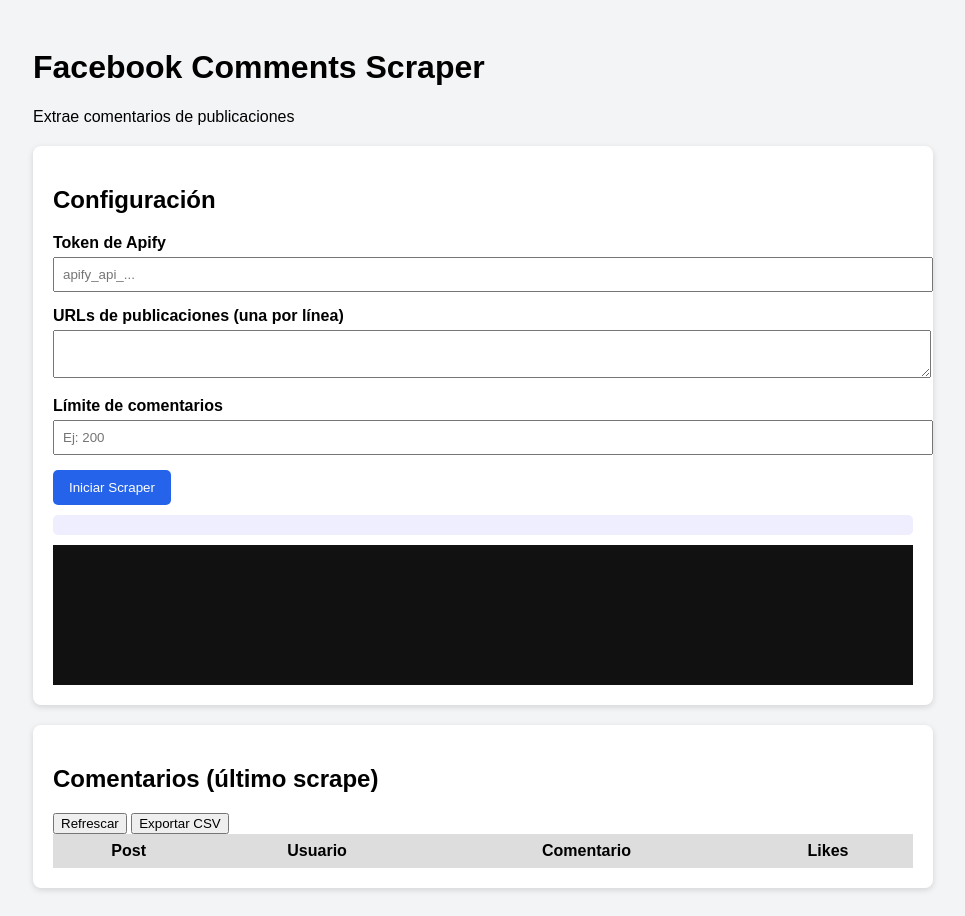
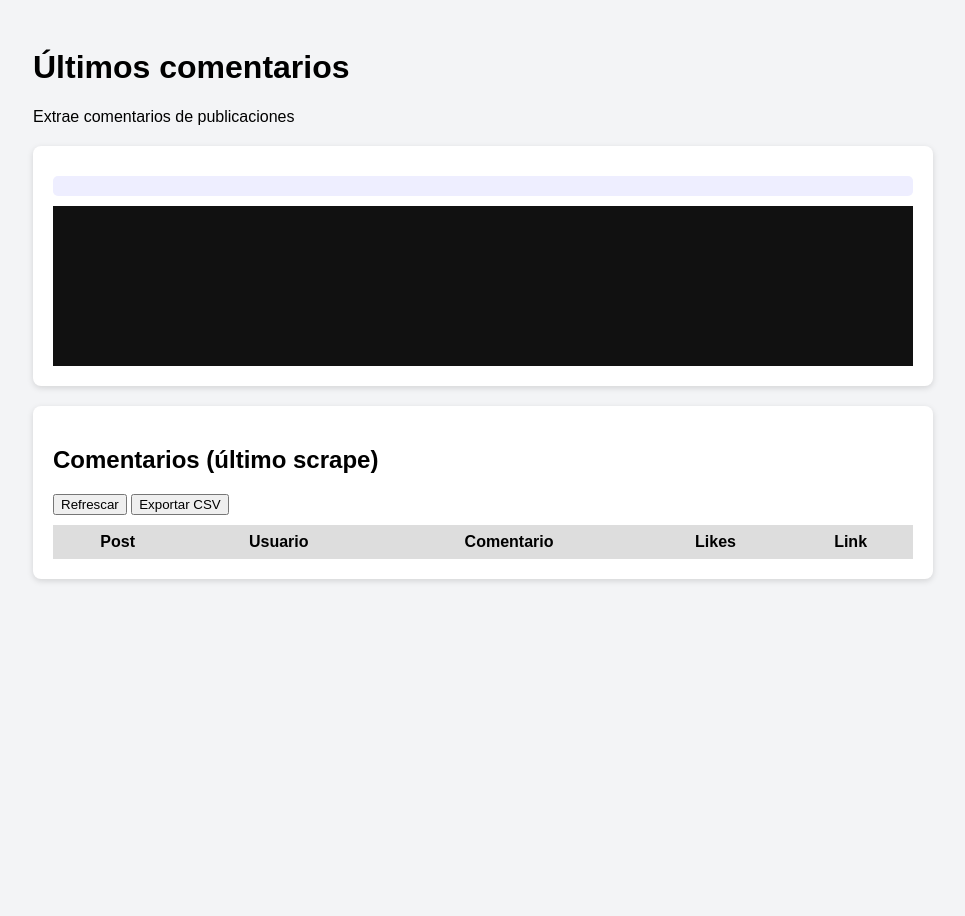
Before and after one commit to mmtestiting8000/fbs, a website: page public/index.html in a window 1280 px wide. Shown: the whole page, without its empty margins (157-1122 px from the left). After the commit the page ends 800 px from the top, so only its background shows below. Drawn offline with nearby package versions, Linux system fonts and the light colour scheme; no server answers.

Commit message:
Update index.html

```diff
--- a/public/index.html
+++ b/public/index.html
@@ -11,32 +11,13 @@
   <div class="container">
 
     <header>
-      <h1>Facebook Comments Scraper</h1>
+      <h1>Últimos comentarios</h1>
       <p class="muted">Extrae comentarios de publicaciones</p>
     </header>
 
     <section class="card">
-      <h2>Configuración</h2>
-
-      <div class="field">
-        <label>Token de Apify</label>
-        <input id="apifyToken" placeholder="apify_api_..." />
-      </div>
-
-      <div class="field">
-        <label>URLs de publicaciones (una por línea)</label>
-        <textarea id="fbUrls"></textarea>
-      </div>
-
-      <div class="field">
-        <label>Límite de comentarios</label>
-        <input type="number" id="limit" placeholder="Ej: 200">
-      </div>
-
-      <button id="btnScrape" class="primary">Iniciar Scraper</button>
-
-      <div id="status"></div>
-      <div id="consoleOutput" style="white-space:pre; background:#111; color:#0f0; padding:10px; margin-top:10px; height:120px; overflow-y:auto;"></div>
+      <div id="status" style="margin-bottom:8px;"></div>
+      <div id="consoleOutput" style="white-space:pre; background:#111; color:#0f0; padding:10px; margin-top:10px; height:140px; overflow-y:auto;"></div>
     </section>
 
     <section class="card">
@@ -45,7 +26,7 @@
       <button id="btnRefresh">Refrescar</button>
       <button id="btnExportCSV">Exportar CSV</button>
 
-      <div class="table-wrapper">
+      <div class="table-wrapper" style="margin-top:10px;">
         <table id="commentsTable">
           <thead>
             <tr>
@@ -53,6 +34,7 @@
               <th>Usuario</th>
               <th>Comentario</th>
               <th>Likes</th>
+              <th>Link</th>
             </tr>
           </thead>
           <tbody></tbody>
```
